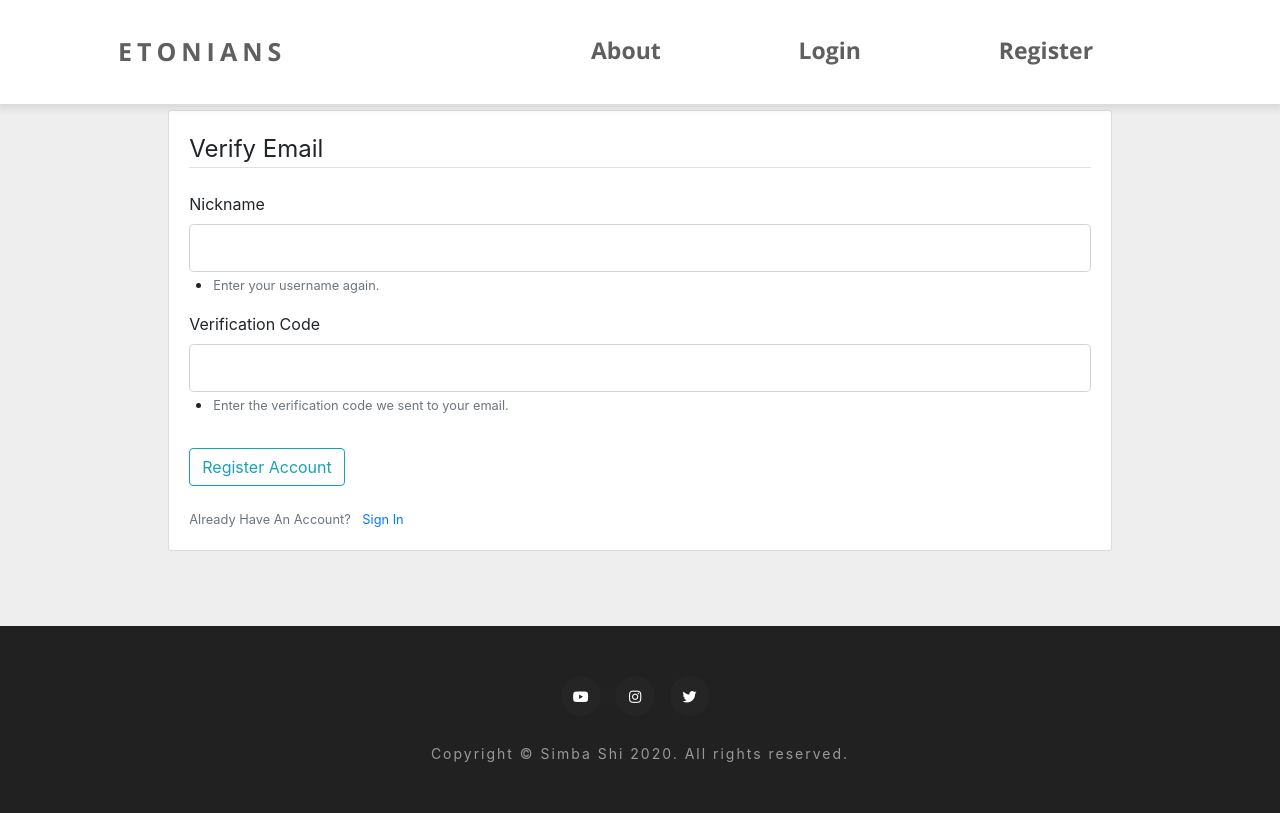
After one commit to Coderrexe/Etonians, a Flask app: page /register/verify/ in a window 1280 px wide. The commit adds this page. Run offline with Flask 2, Linux system fonts and the light colour scheme; some libraries are stand-ins or nearby versions.

Commit message:
Email verification when a user creates an account - an email is sent with a 6-digit verification code

```diff
--- a/etonblog/Templates/about.html
+++ b/etonblog/Templates/about.html
@@ -161,7 +161,7 @@
         </div>
 
         <div class="copy">
-          <h6>Copyright © Simba Shi 2020</h6>
+          <h6>Copyright © Simba Shi 2020. All rights reserved.</h6>
         </div>
       </div>
     </div>
--- a/etonblog/Templates/base.html
+++ b/etonblog/Templates/base.html
@@ -73,7 +73,7 @@
       </div>
 
       <div class="copy">
-        <h6>Copyright © Simba Shi 2020</h6>
+        <h6>Copyright © Simba Shi 2020. All rights reserved.</h6>
       </div>
     </div>
   </footer>
--- /dev/null
+++ b/etonblog/Templates/verify_email.html
@@ -0,0 +1,71 @@
+{% extends "base.html" %}
+{% block content %}
+  <div class="col-12" id="main">
+    {% with messages = get_flashed_messages(with_categories=true) %}
+    {% if messages %}
+      {% for category, message in messages %}
+        <div class="alert alert-{{ category }}">
+          <span>{{ message }}</span>
+        </div>
+      {% endfor %}
+    {% endif %}
+    {% endwith %}
+
+    <div class="content-section register-login-form">
+      <form method="POST" action="">
+        <!-- form.hidden_tag() is another step of password security and encryption -->
+        {{ form.hidden_tag() }}
+        <fieldset class="form-group mt-0">
+          <legend class="border-bottom mb-4">Verify Email</legend>
+          <div class="form-group">
+            {{ form.username.label }}
+            {% if form.username.errors %}
+              <!-- is-invalid class creates a red border around the textbox -->
+              {{ form.username(class="form-control form-control-lg is-invalid") }}
+              <!-- invalid-feedback class makes the error message red instead of black -->
+              <div class="invalid-feedback">
+                {% for error in form.username.errors %}
+                  <span>{{ error }}</span>
+                {% endfor %}
+              </div>
+            {% else %}
+              {{ form.username(class="form-control form-control-lg") }}
+              <ul class="ml-4">
+                <li><small class="text-muted">Enter your username again.</small></li>
+              </ul>
+            {% endif %}
+          </div>
+          <div class="form-group">
+            {{ form.verification_code.label }}
+            {% if form.verification_code.errors %}
+              <!-- is-invalid class creates a red border around the textbox -->
+              {{ form.verification_code(class="form-control form-control-lg is-invalid") }}
+              <!-- invalid-feedback class makes the error message red instead of black -->
+              <div class="invalid-feedback">
+                {% for error in form.verification_code.errors %}
+                  <span>{{ error }}</span>
+                {% endfor %}
+              </div>
+            {% else %}
+              {{ form.verification_code(class="form-control form-control-lg") }}
+              <ul class="ml-4">
+                <li><small class="text-muted">Enter the verification code we sent to your email.</small></li>
+              </ul>
+            {% endif %}
+          </div>
+        </fieldset>
+
+        <!-- "btn-outline-info" class is a button with a light blue outline -->
+        <div class="form-group">
+          {{ form.submit_button(class="btn btn-outline-info") }}
+        </div>
+      </form>
+
+      <div class="pt-1">
+        <small class="text-muted">
+          Already Have An Account? <a class="ml-2" href="{{ url_for('users.login') }}">Sign In</a>
+        </small>
+      </div>
+    </div>
+  </div>
+{% endblock content %}
--- a/etonblog/comments/forms.py
+++ b/etonblog/comments/forms.py
@@ -4,6 +4,6 @@ from wtforms.validators import DataRequired, Length
 
 
 class CommentForm(FlaskForm):
-    title = StringField("Title (optional)", validators=[Length(max=100)])
-    content = TextAreaField("Content", validators=[DataRequired(), Length(max=500)])
-    submit = SubmitField("Reply")
+    title = StringField(label="Title (optional)", validators=[Length(max=100)])
+    content = TextAreaField(label="Content", validators=[DataRequired(), Length(max=500)])
+    submit = SubmitField(label="Reply")
--- a/etonblog/comments/routes.py
+++ b/etonblog/comments/routes.py
@@ -20,7 +20,7 @@ def edit_comment(comment_id):
         comment.title = form.title.data
         comment.content = form.content.data
         db.session.commit()
-        flash("Your reply has successfully been edited!", "success")
+        flash("Your reply has successfully been edited!", category="success")
         return redirect(url_for("posts.post", post_id=comment.post.id))
     elif request.method == "GET":
         form.title.data = comment.title
@@ -35,6 +35,7 @@ def edit_comment(comment_id):
 def delete_comment(comment_id):
     comment = Comment.query.get_or_404(comment_id)
     post_id = comment.post.id
+
     if current_user != comment.author:
         abort(403)
 
--- a/etonblog/users/forms.py
+++ b/etonblog/users/forms.py
@@ -1,5 +1,5 @@
 from flask_wtf import FlaskForm
-from wtforms import StringField, PasswordField, SubmitField, BooleanField
+from wtforms import StringField, PasswordField, SubmitField, BooleanField, IntegerField
 from wtforms.fields.html5 import EmailField
 from wtforms.validators import DataRequired, Length, Email, EqualTo, ValidationError
 from flask_login import current_user
@@ -8,55 +8,61 @@ from etonblog.models import User
 
 
 class RegistrationForm(FlaskForm):
-    username = StringField("Nickname", validators=[DataRequired(), Length(min=2, max=20, message="Must be between 2 and 20 characters long.")])
-    email = EmailField("Email", validators=[DataRequired(), Email(message="Email is not valid.")])
-    password = PasswordField("Password", validators=[DataRequired(), Length(min=8, message="Must be at least 8 characters long.")])
-    confirm_password = PasswordField("Confirm Password", validators=[DataRequired(), EqualTo("password", message="Passwords must match.")])
-    remember = BooleanField("Remember Me")
-    submit = SubmitField("Sign Up")
+    username = StringField(label="Nickname", validators=[DataRequired(), Length(min=2, max=20, message="Must be between 2 and 20 characters long.")])
+    email = EmailField(label="Email", validators=[DataRequired(), Email(message="Email is not valid.")])
+    password = PasswordField(label="Password", validators=[DataRequired(), Length(min=8, message="Must be at least 8 characters long.")])
+    confirm_password = PasswordField(label="Confirm Password", validators=[DataRequired(), EqualTo("password", message="Passwords must match.")])
+    remember = BooleanField(label="Remember Me")
+    submit = SubmitField(label="Sign Up")
 
     # validate_username and validate_email functions will be automatically called
     def validate_username(self, username):
         user = User.query.filter_by(username=username.data).first()
         if user:
-            raise ValidationError("This username is already used by another account. Please choose another one.")
+            raise ValidationError(message="This username is already used by another account. Please choose another one.")
 
     def validate_email(self, email):
         email = User.query.filter_by(email=email.data).first()
         if email:
-            raise ValidationError("This email is already associated with another account.")
+            raise ValidationError(message="This email is already associated with another account.")
+
+
+class VerifyEmailForm(FlaskForm):
+    username = StringField(label="Nickname", validators=[DataRequired(), Length(min=2, max=20, message="Must be between 2 and 20 characters long.")])
+    verification_code = IntegerField(label="Verification Code", validators=[DataRequired()])
+    submit_button = SubmitField(label="Register Account")
 
 
 class LoginForm(FlaskForm):
-    email = EmailField("Email", validators=[DataRequired()])
-    password = PasswordField("Password", validators=[DataRequired()])
-    remember = BooleanField("Remember Me")
-    submit = SubmitField("Log In")
+    email = EmailField(label="Email", validators=[DataRequired()])
+    password = PasswordField(label="Password", validators=[DataRequired()])
+    remember = BooleanField(label="Remember Me")
+    submit = SubmitField(label="Log In")
 
 
 class UpdateAccountForm(FlaskForm):
-    username = StringField("Change Username", validators=[DataRequired(), Length(min=2, max=20)])
-    submit_button = SubmitField("Update")
+    username = StringField(label="Change Username", validators=[DataRequired(), Length(min=2, max=20)])
+    submit_button = SubmitField(label="Update")
 
     # validate_username and validate_email functions will be automatically called
     def validate_username(self, username):
         if username.data != current_user.username: # function will be only carried out if the user decides to actually change its username
             user = User.query.filter_by(username=username.data).first()
             if user:
-                raise ValidationError("This username is already used by another account. Please choose another one.")
+                raise ValidationError(message="This username is already used by another account. Please choose another one.")
 
 
 class RequestResetForm(FlaskForm):
-    email = EmailField("Email", validators=[DataRequired(), Email(message="Email is not valid.")])
-    submit = SubmitField("Reset Password")
+    email = EmailField(label="Email", validators=[DataRequired(), Email(message="Email is not valid.")])
+    submit = SubmitField(label="Reset Password")
 
     def validate_email(self, email):
         email = User.query.filter_by(email=email.data).first()
         if not email:
-            raise ValidationError("No user found.")
+            raise ValidationError(message="No user found.")
 
 
 class ResetPasswordForm(FlaskForm):
-    password = PasswordField("Password", validators=[DataRequired(), Length(min=8, message="Must be at least 8 characters long.")])
-    confirm_password = PasswordField("Confirm Password", validators=[DataRequired(), EqualTo("password", message="Passwords must match.")])
-    submit = SubmitField("Reset Password")
+    password = PasswordField(label="Password", validators=[DataRequired(), Length(min=8, message="Must be at least 8 characters long.")])
+    confirm_password = PasswordField(label="Confirm Password", validators=[DataRequired(), EqualTo("password", message="Passwords must match.")])
+    submit = SubmitField(label="Reset Password")
--- a/etonblog/users/routes.py
+++ b/etonblog/users/routes.py
@@ -2,15 +2,15 @@ import os
 from flask import render_template, url_for, flash, redirect, request, Blueprint
 from flask_login import login_user, current_user, logout_user, login_required
 
-from etonblog import app, db, bcrypt
-from etonblog.models import User, Post
-from etonblog.users.forms import RegistrationForm, LoginForm, UpdateAccountForm, RequestResetForm, ResetPasswordForm
+from etonblog import db, bcrypt
+from etonblog.models import User, Post, EmailVerificationCode, TemporaryUser
+from etonblog.users.forms import RegistrationForm, VerifyEmailForm, LoginForm, UpdateAccountForm, RequestResetForm, ResetPasswordForm
 from etonblog.users.utils import save_picture, send_reset_email, send_verify_email
 
 users = Blueprint("users", __name__)
 
 
-@users.route("/")
+@users.route("/", methods=["GET", "POST"])
 @users.route("/register/", methods=["GET", "POST"])
 def register():
     # if current user is already logged in, they will be automatically redirected to home page
@@ -18,7 +18,6 @@ def register():
         return redirect(url_for("main.home"))
 
     form = RegistrationForm()
-
     if form.validate_on_submit():
         user_email = form.email.data
         if "etoncollege.org.uk" not in user_email.split("@", maxsplit=1):
@@ -27,18 +26,47 @@ def register():
 
         hashed_password = bcrypt.generate_password_hash(form.password.data).decode("UTF-8")
         year_group = request.form["year-group"]
-        user = User(username=form.username.data, email=form.email.data, password=hashed_password, year_group=year_group)
+        user = TemporaryUser(username=form.username.data, email=form.email.data, password=hashed_password, year_group=year_group)
 
         db.session.add(user)
         db.session.commit()
-        flash(f"Account successfully created! You can now login.", "success")
-        login_user(user, remember=form.remember.data)
 
-        # if the user wanted to access a page that was @loginrequired before logging in, they will be redirected to that page
-        next_page = request.args.get("next")
-        return redirect(next_page) if next_page else redirect(url_for("main.home")) # otherwise the user will just be redirected to the home page
+        send_verify_email(user.email)
+
+        flash("An email has been sent to you, containing a verification code.", category="info")
+        return redirect(url_for("users.verify_email"))
 
     return render_template("register.html", title="Register", form=form)
+
+
+@users.route("/register/verify/", methods=["POST", "GET"])
+def verify_email():
+    if current_user.is_authenticated:
+        return redirect(url_for("main.home"))
+
+    form = VerifyEmailForm()
+    if form.validate_on_submit():
+        verification_code_list = EmailVerificationCode.query.all()
+        for verification_code in verification_code_list:
+            if form.verification_code.data == verification_code.value:
+                user_info = TemporaryUser.query.filter_by(username=form.username.data).first()
+                user = User(username=user_info.username, email=user_info.email, password=user_info.password, year_group=user_info.year_group)
+
+                db.session.add(user)
+                db.session.delete(verification_code)
+                db.session.delete(user_info)
+                db.session.commit()
+
+                flash("Account successfully created!", category="success")
+                login_user(user, remember=True)
+
+                next_page = request.args.get("next")
+                return redirect(next_page) if next_page else redirect(url_for("main.home"))
+
+        flash("Incorrect verification code.", category="danger")
+        return redirect(url_for("users.verify_email"))
+
+    return render_template("verify_email.html", form=form)
 
 
 @users.route("/login/", methods=["GET", "POST"])
@@ -48,7 +76,6 @@ def login():
         return redirect(url_for("main.home"))
 
     form = LoginForm()
-
     if form.validate_on_submit():
         # checks if this user is in the database - returns a boolean value
         user = User.query.filter_by(email=form.email.data).first()
@@ -59,7 +86,7 @@ def login():
             return redirect(next_page) if next_page else redirect(url_for("main.home"))
 
     if form.is_submitted() and not form.validate_on_submit():
-        flash("Login Unsuccessful. Please check username and password.", "danger")
+        flash("Login Unsuccessful. Please check username and password.", category="danger")
 
     return render_template("login.html", title="Login", form=form)
 
@@ -76,16 +103,14 @@ def logout():
 def account():
     form = UpdateAccountForm()
     if form.validate_on_submit():
-        try:
+        if request.files["profile-picture"]:
             profile_picture = request.files["profile-picture"]
             picture_file = save_picture(profile_picture)
             current_user.image_file = picture_file
-        except:
-            pass
 
         current_user.username = form.username.data
         db.session.commit()
-        flash("Your profile has been updated!", "success")
+        flash("Your profile has been updated!", category="success")
         return redirect(url_for("users.account"))
     elif request.method == "GET": # if the user simply loaded the page
         form.username.data = current_user.username
@@ -96,11 +121,12 @@ def account():
 
 @users.route("/user/<string:username>/")
 def user_page(username):
-    image_file = url_for("static", filename=f"profile_pictures/{current_user.image_file}")
     page = request.args.get("page", 1, type=int)
     user = User.query.filter_by(username=username).first_or_404()
     # filters posts by username and orders them by date posted
     posts = Post.query.filter_by(author=user).order_by(Post.date_posted.desc()).paginate(page=page, per_page=4)
+
+    image_file = url_for("static", filename=f"profile_pictures/{current_user.image_file}")
     return render_template("user_page.html", posts=posts, user=user, image_file=image_file)
 
 
@@ -113,7 +139,7 @@ def reset_request():
     if form.validate_on_submit():
         user = User.query.filter_by(email=form.email.data).first() # finds the user with the email
         send_reset_email(user)
-        flash("An email has been sent to your email, with instructions to reset your password.", "info")
+        flash("An email has been sent to your email, with instructions to reset your password.", category="info")
         return redirect(url_for("users.login"))
 
     return render_template("reset_request.html", title="Reset Password", form=form)
@@ -126,7 +152,7 @@ def reset_token(token):
 
     user = User.verify_reset_token(token)
     if not user:
-        flash("That is an invalid or expired token.", "warning")
+        flash("That is an invalid or expired token.", category="warning")
         return redirect(url_for("users.reset_request"))
 
     form = ResetPasswordForm()
@@ -135,8 +161,9 @@ def reset_token(token):
         hashed_password = bcrypt.generate_password_hash(form.password.data).decode("UTF-8")
         user.password = hashed_password
         db.session.commit()
-        flash(f"Your password has been updated!", "success")
+        flash("Your password has been updated!", category="success")
         login_user(user)
+
         # if the user wanted to access a page that was @loginrequired before logging in, they will be redirected to that page
         next_page = request.args.get("next")
         return redirect(next_page) if next_page else redirect(url_for("main.home")) # otherwise the user will just be redirected to the home page
--- a/run.py
+++ b/run.py
@@ -1,8 +1,8 @@
 # This file is responsible for running the entire Etonians.co.uk application.
-# Copyright © Etonians.co.uk 2020
-# Copyright © Simba Shi 2020
+# Copyright © Etonians.co.uk 2020. All rights reserved.
+# Copyright © Simba Shi 2020. All rights reserved.
 
 from etonblog import app
 
 if __name__ == "__main__":
-    app.run(debug=True, host="0.0.0.0", port="5000")
+    app.run(host="0.0.0.0", port="5000", debug=True)
```
Also changed, not shown: etonblog/Templates/donate.html (deleted, +0 -30 lines), etonblog/main/routes.py (+1 -12 lines), etonblog/models.py (+14 -6 lines), etonblog/posts/forms.py (+5 -4 lines), etonblog/posts/routes.py (+5 -5 lines), etonblog/users/utils.py (+6 -4 lines), README.md, etonblog/site.db.
